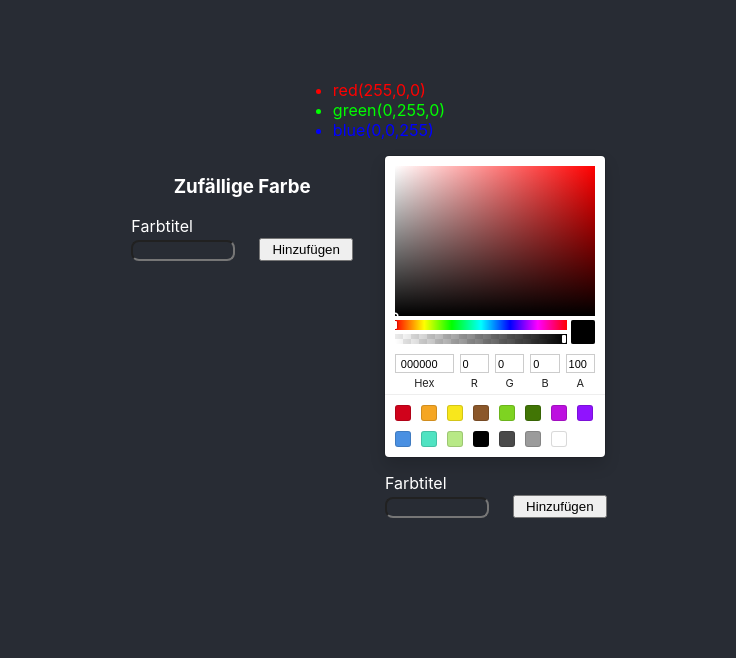
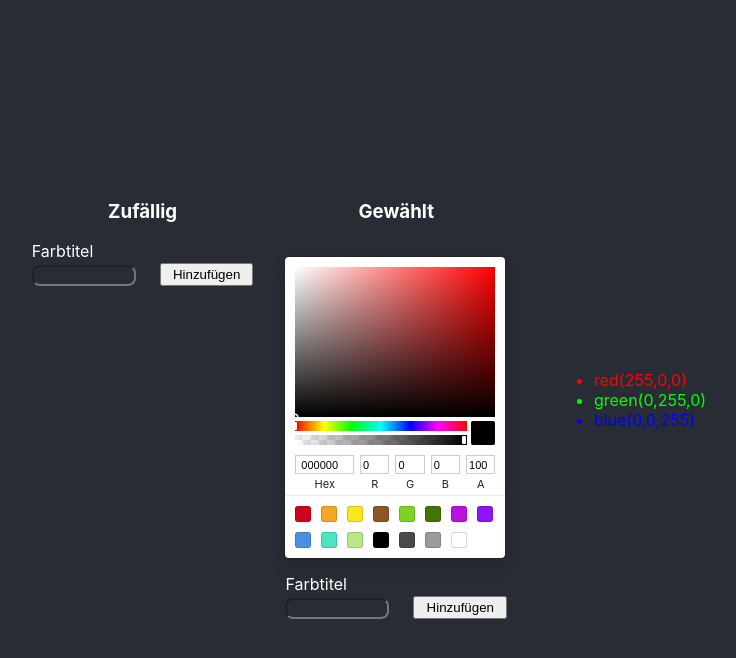
Before and after one commit to Okarashii/m293-react_lists, a React (Create React App) app: page / in a window 1280 px wide. Shown: the top 658 px of the page, without its empty margins (271-1007 px from the left). Built offline with nearby package versions, Linux system fonts and the light colour scheme.

Commit message:
- layout angepasst

```diff
--- a/src/App.css
+++ b/src/App.css
@@ -5,8 +5,9 @@
 .App {
     text-align: center;
     display: flex;
-    flex-direction: column;
-    justify-content: center;
+    flex-direction: row-reverse;
+    justify-content: space-evenly;
     align-items: center;
-    padding-top: 4rem;
+    height: 100vh;
+    padding: 0 20%;
 }
--- a/src/components/ColorList/ColorList.css
+++ b/src/components/ColorList/ColorList.css
@@ -45,6 +45,7 @@
 }
 
 .cl-new-random-h3 {
+    text-transform: capitalize;
     color: white;
 }
 
--- a/src/components/ColorList/ColorList.jsx
+++ b/src/components/ColorList/ColorList.jsx
@@ -76,7 +76,7 @@ export default function ColorList() {
             </ul>
             <span className="cl-new-span">
                 <div className="cl-new-random">
-                    <h3 className="cl-new-random-h3">Zufällige Farbe</h3>
+                    <h3 className="cl-new-random-h3">zufällig</h3>
                     <div className="cl-new-input-wrapper">
                         <input ref={randomNameInput} id="randomName" className='cl-new-input' type="text" value={randomColorName} onChange={(e) => setRandomColorName(e.target.value)}/>
                         <label htmlFor='randomName'>Farbtitel</label>
@@ -84,6 +84,7 @@ export default function ColorList() {
                     <button className='cl-new-button' onClick={() => addColor(randomColorName, "random")}>Hinzufügen</button>
                 </div>
                 <div className="cl-new-picker">
+                <h3 className="cl-new-random-h3">gewählt</h3>
                     <SketchPicker className="cl-picker" color={sketchColor} onChangeComplete={(color) => setSketchColor(color.hex)}/>
                     <div className="cl-new-input-wrapper">
                         <input ref={pickerNameInput} id="pickerName" className='cl-new-input' type="text" value={sketchColorName} onChange={(e) => setSketchColorName(e.target.value)}/>
```
